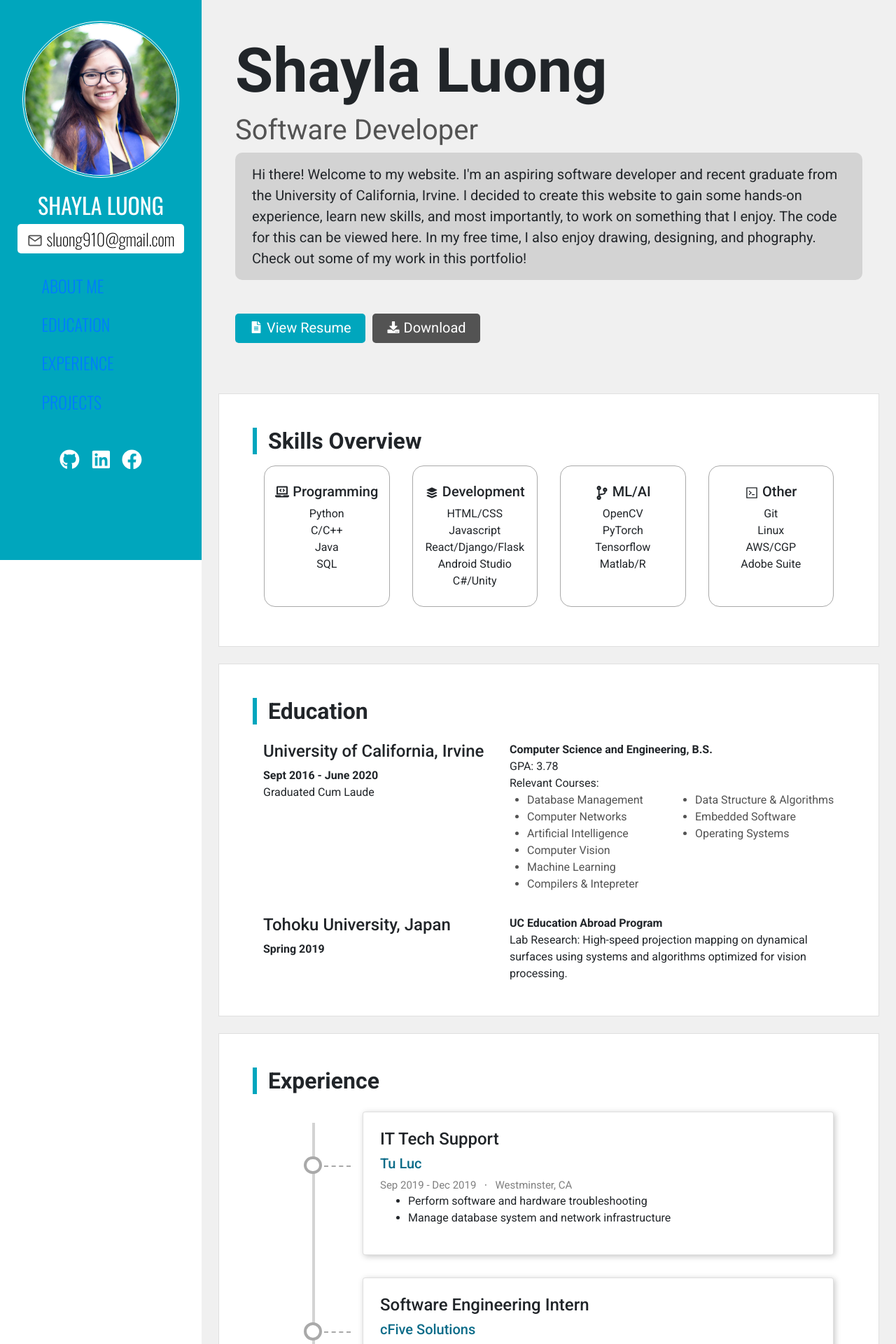
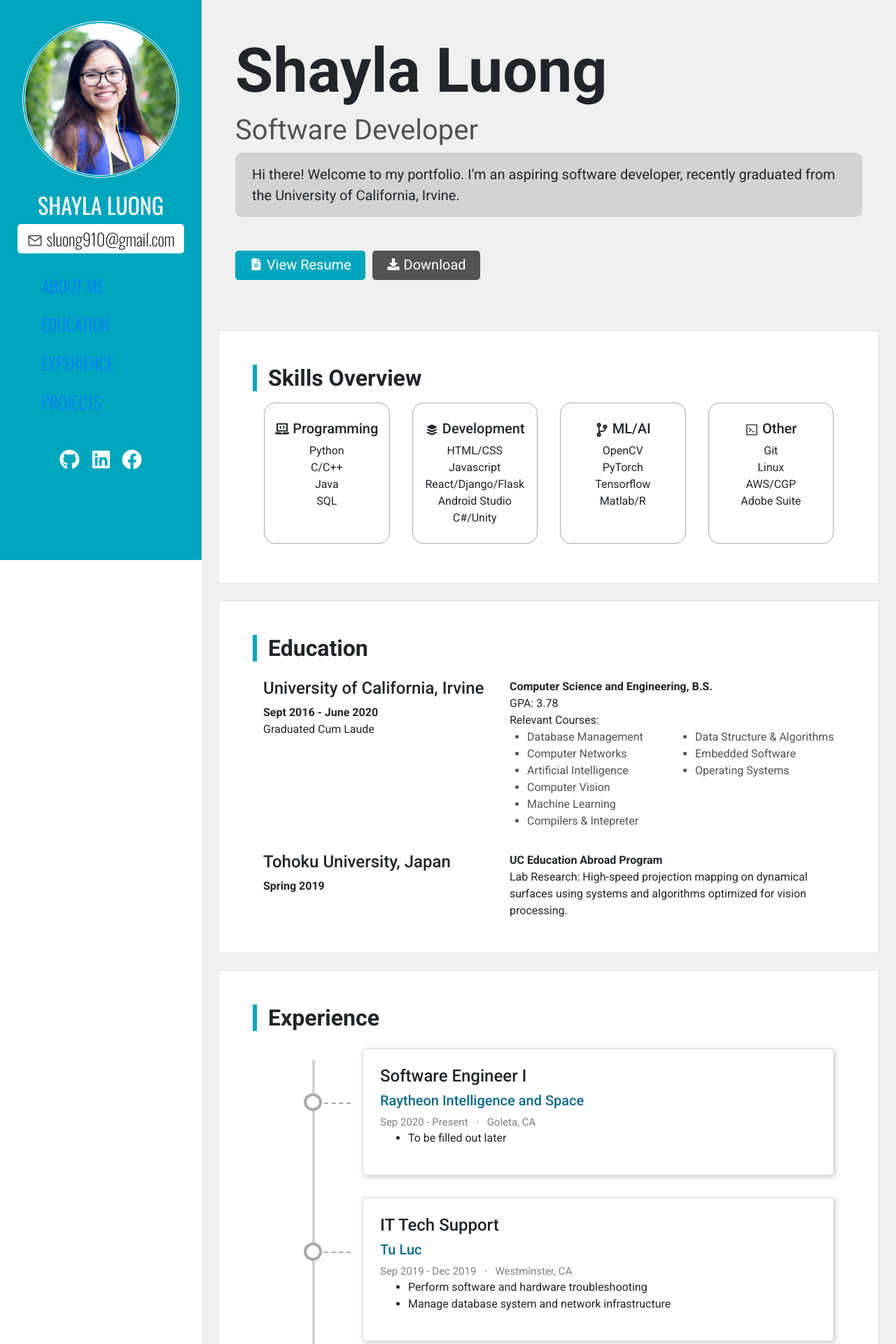
Before and after one commit to sluong-wf/sluong, a React (Create React App) app: page / in a window 1280 px wide. Shown: the top 1920 px of the page at 70% size. Built offline with nearby package versions, Linux system fonts and the light colour scheme.

Commit message:
update some content

```diff
--- a/package.json
+++ b/package.json
@@ -2,7 +2,7 @@
   "name": "sluong",
   "version": "0.1.0",
   "private": true,
-  "homepage": "http://nluong1021.github.io",
+  "homepage": "http://sluong910.github.io/sluong",
   "dependencies": {
     "@testing-library/jest-dom": "^4.2.4",
     "@testing-library/react": "^9.5.0",
--- a/src/components/Experience.js
+++ b/src/components/Experience.js
@@ -6,6 +6,13 @@ class Experience extends React.Component {
         super();
 
         this.state = {items: [
+            {
+                title: "Software Engineer I",
+                company: "Raytheon Intelligence and Space",
+                period: "Sep 2020 - Present",
+                location: "Goleta, CA",
+                description: ["To be filled out later"],
+            },
             {
                 title: "IT Tech Support",
                 company: "Tu Luc",
--- a/src/components/Main.js
+++ b/src/components/Main.js
@@ -27,11 +27,8 @@ class Main extends React.Component {
             profile: {
                 name: 'Shayla Luong',
                 title: 'Software Developer',
-                info: `Hi there! Welcome to my website. I\'m an aspiring software developer and recent graduate
-                    from the University of California, Irvine. I decided to create this website to gain some hands-on
-                    experience, learn new skills, and most importantly, to work on something that I enjoy. The code
-                    for this can be viewed here. In my free time, I also enjoy drawing, designing, and phography. Check
-                    out some of my work in this portfolio!`
+                info: `Hi there! Welcome to my portfolio. I\'m an aspiring software developer, recently graduated
+                    from the University of California, Irvine.`
             }
         }
     }
```
